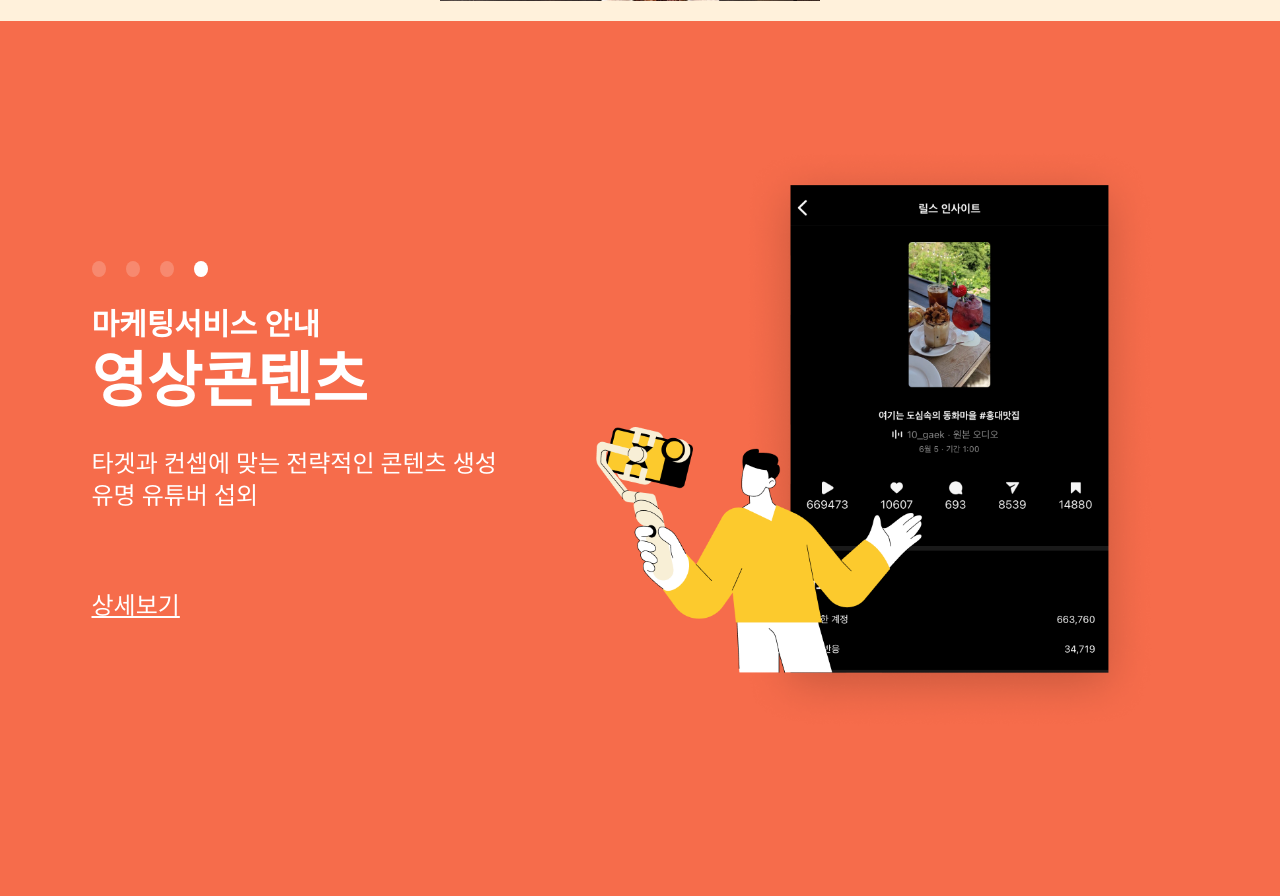
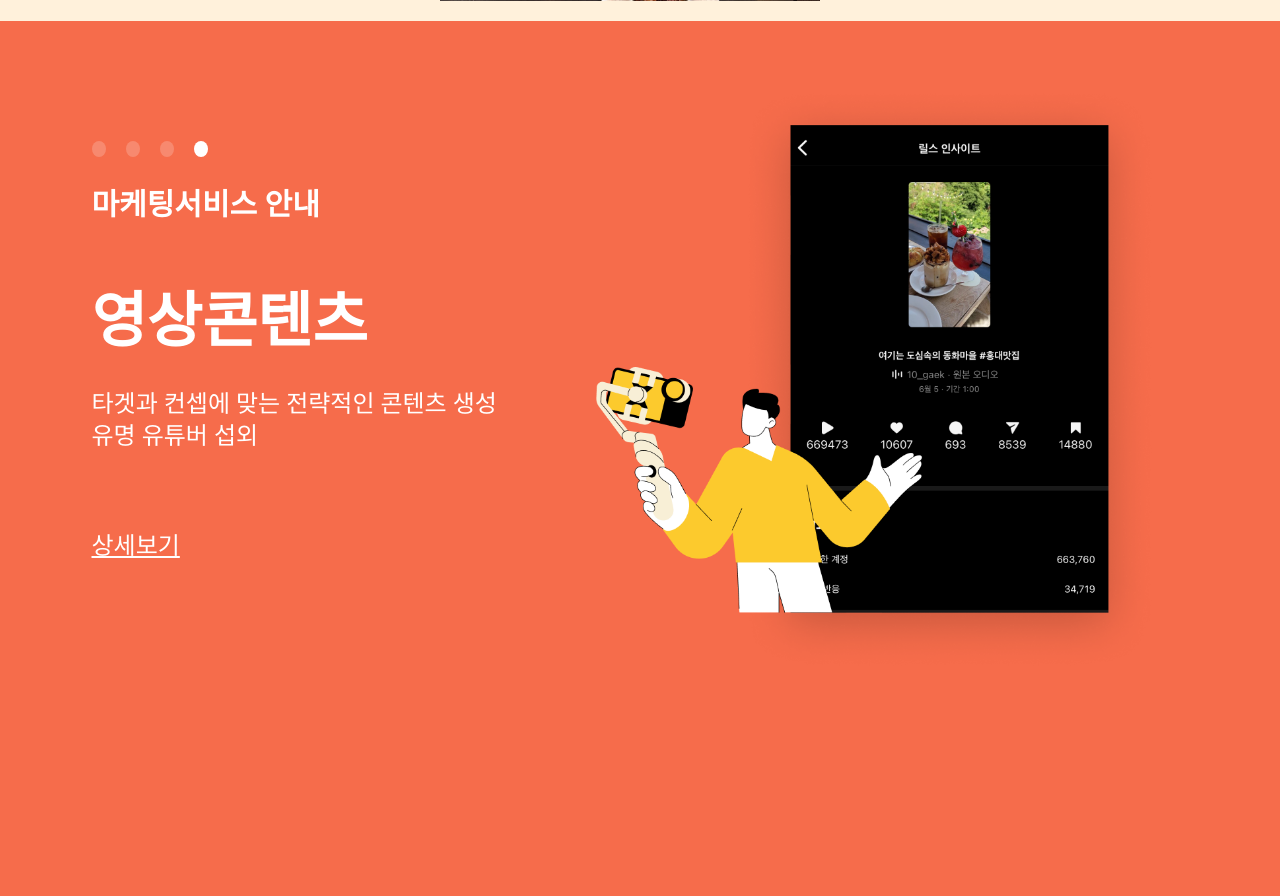
Before and after one commit to kse012050/adcook, a PHP site: page / in a window 1280 px wide. Shown: the part 3911-4807 px from the top of the page. Run offline with PHP 8.4, Linux system fonts and the light colour scheme; some web fonts are replaced.

Commit message:
메인 Full height 사이즈 조정

```diff
--- a/css/page.css
+++ b/css/page.css
@@ -48,15 +48,15 @@
 .serviceScroll:has( > div ol li:nth-child(2).active + :not(.active)){background-color: #081337;}
 .serviceScroll:has( > div ol li:nth-child(3).active + :not(.active)){background-color: var(--color-yellow02); --color: var(--color-font01);}
 .serviceScroll:has( > div ol li:nth-child(4).active){background-color: var(--color-red);}
-.serviceScroll > div{position: sticky; top: 0; height: var(--fullHeight); padding-top: calc(var(--headerHeight) + 120px); box-sizing: border-box; z-index: 1; pointer-events: none;}
+.serviceScroll > div{position: sticky; top: var(--headerHeight); height: var(--fullHeight); padding-top: 120px; box-sizing: border-box; z-index: 1; pointer-events: none;}
 .serviceScroll > div > *{pointer-events: all;}
 .serviceScroll > div ol{display: flex; gap: 20px;}
 .serviceScroll > div ol li{width: 14px; aspect-ratio: 1; opacity: 0.2; background-color: var(--color); border-radius: 100%; text-indent: -9999px;}
 .serviceScroll > div ol li.active{opacity: 1;}
 .serviceScroll > div ol li.active:has( + .active){opacity: 0.2;}
 .serviceScroll > div h2{font-size: 30px; line-height: 36px; margin-top: 30px; font-weight: 700; color: var(--color);}
-.serviceScroll ul{position: sticky; top: var(--fullHeight); left: 0; width: 100%; box-sizing: border-box; transform: translateY(calc(var(--fullHeight) * -1));}
-.serviceScroll ul li{height: var(--fullHeight); display: flex; align-items: center;}
+.serviceScroll ul{position: sticky; top: calc(var(--fullHeight) + var(--headerHeight)); left: 0; width: 100%; box-sizing: border-box; transform: translateY(calc(var(--fullHeight) * -1));}
+.serviceScroll ul li{height: calc(var(--fullHeight) - var(--headerHeight)); display: flex; align-items: center;}
 .serviceScroll ul li{position: absolute; top: 0; left: 0; width: 100%; }
 .serviceScroll ul li > div{width: 100%; display: flex;}
 .serviceScroll ul li > div::after{content: ''; width: 57.408%; aspect-ratio: 1; background: url(../images/main-service.png) no-repeat center top calc(100% / (var(--idxTotal) - 1) * var(--styleIdx)) / 100%;}
--- a/index.html
+++ b/index.html
@@ -561,7 +561,11 @@
         </section>
 
         <section class="Area">
-
+            <h2>함께하는 브랜드</h2>
+            <ul data-styleIdx>
+                <li></li>
+                <li></li>
+            </ul>
         </section>
     </div>
 
```
